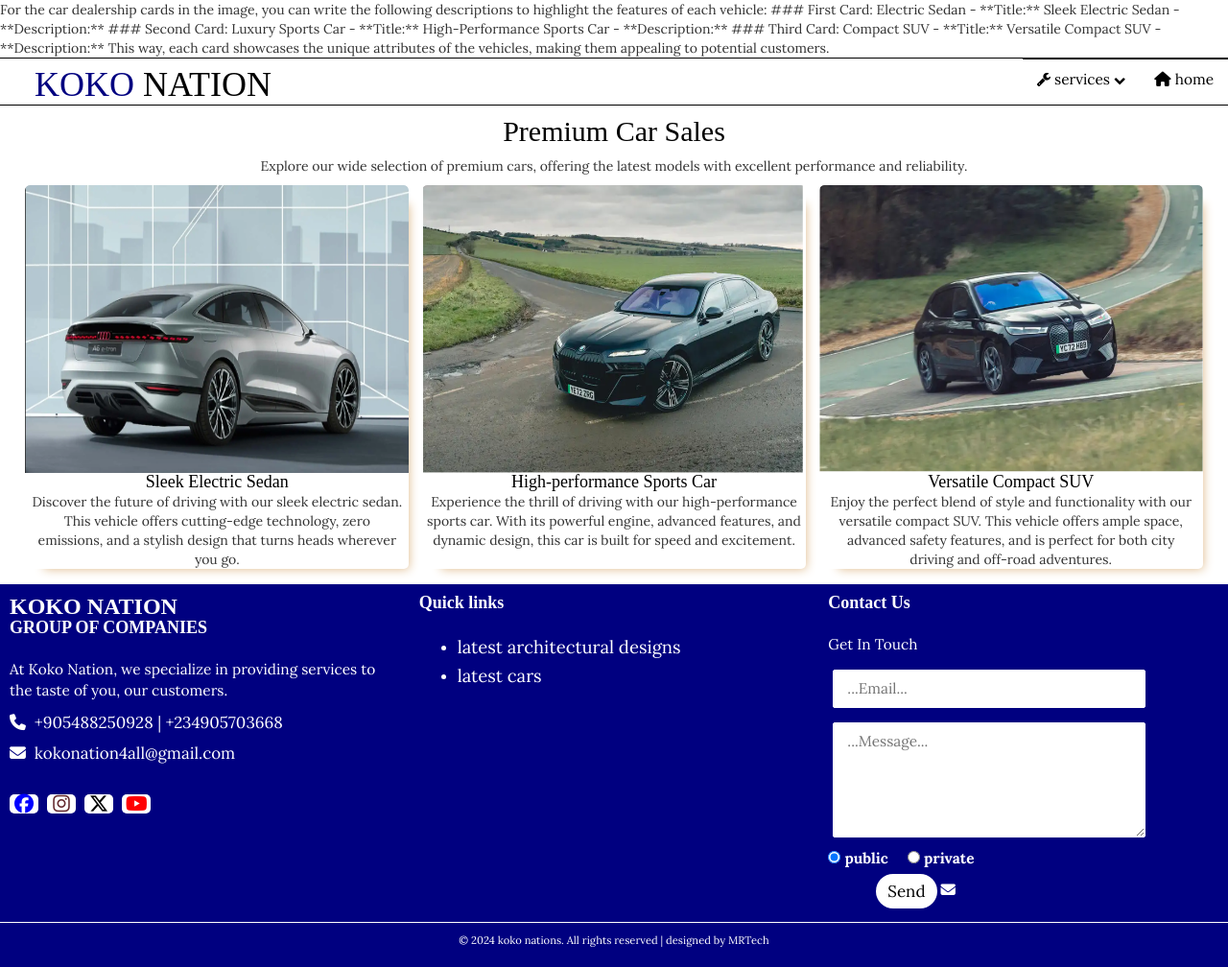
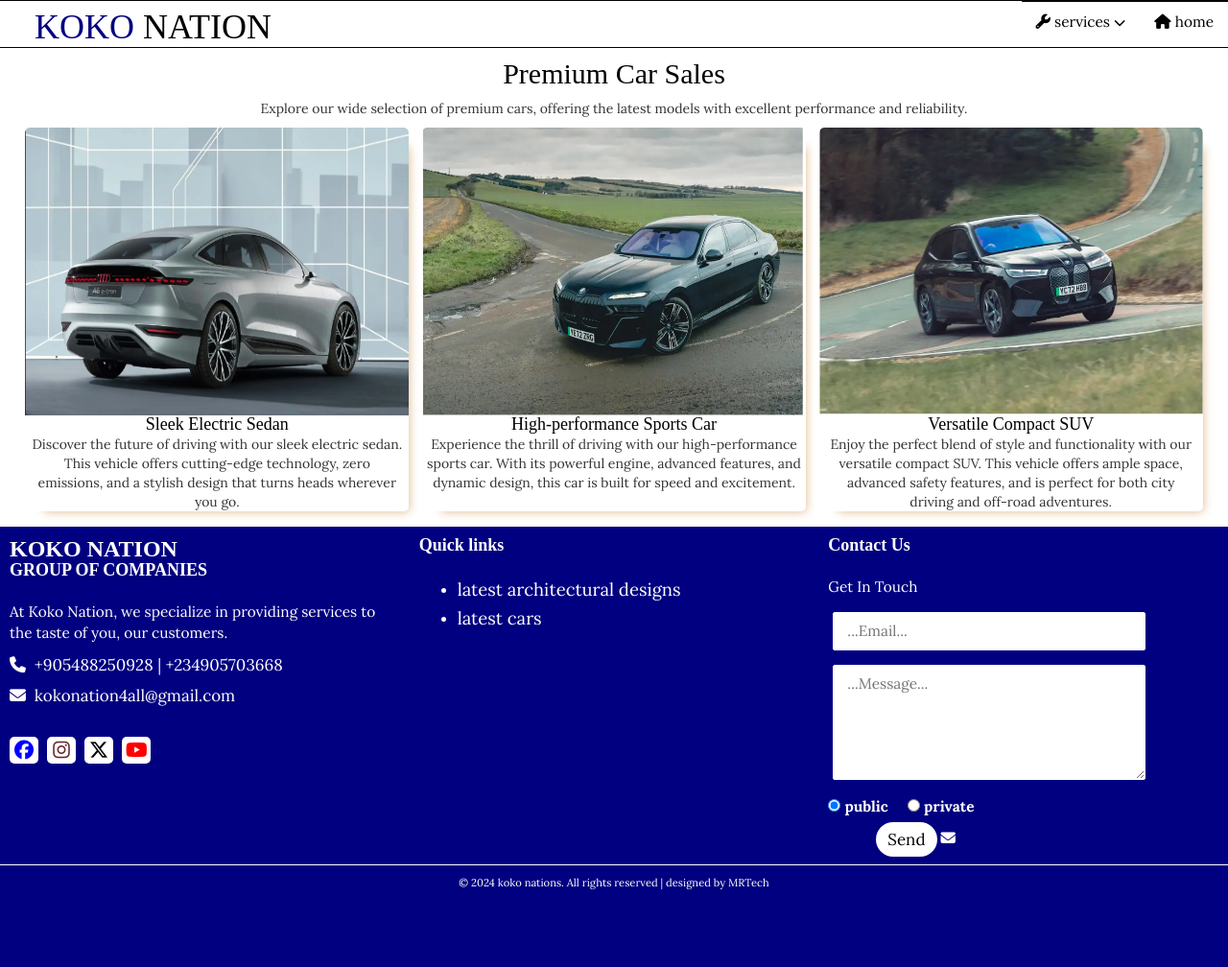
Before and after one commit to ChegeMicheal/kokonations, a Flask app: page /cars in a window 1280 px wide. Shown: the whole page at 96% size. After the commit the page ends 927 px from the top, so only its background shows below. Run offline with Flask 3, Linux system fonts and the light colour scheme; some libraries are stand-ins or nearby versions.

Commit message:
Update cars.html

```diff
--- a/website/templates/cars.html
+++ b/website/templates/cars.html
@@ -1,19 +1,3 @@
-For the car dealership cards in the image, you can write the following descriptions to highlight the features of each vehicle:
-
-### First Card: Electric Sedan
-- **Title:** Sleek Electric Sedan
-- **Description:**
-
-### Second Card: Luxury Sports Car
-- **Title:** High-Performance Sports Car
-- **Description:**
-
-### Third Card: Compact SUV
-- **Title:** Versatile Compact SUV
-- **Description:**
-
-This way, each card showcases the unique attributes of the vehicles, making them appealing to potential customers.
-
 {% extends "base.html" %}
 
 {% block title %}
```
